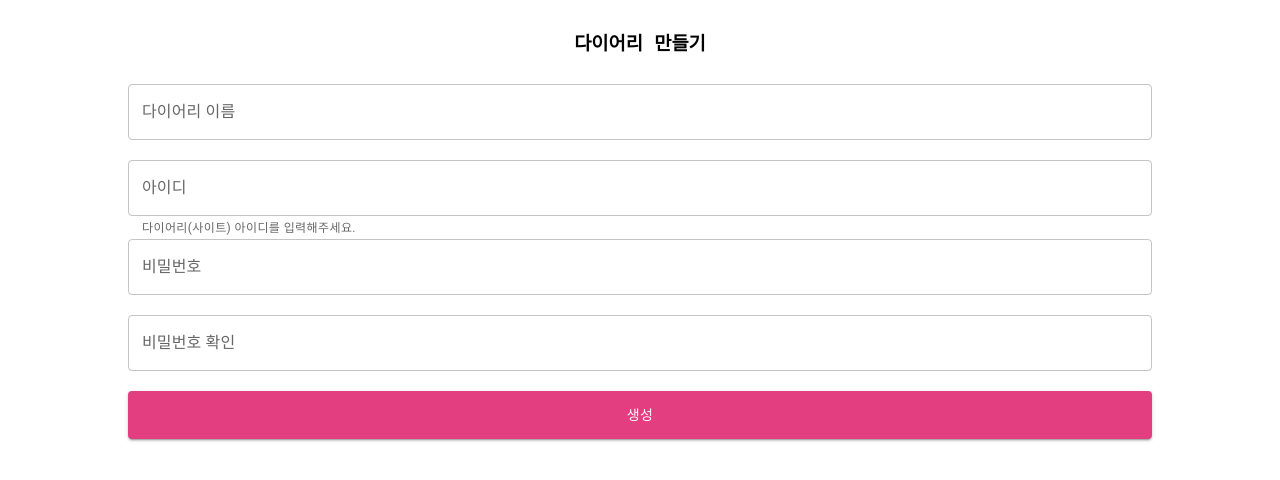
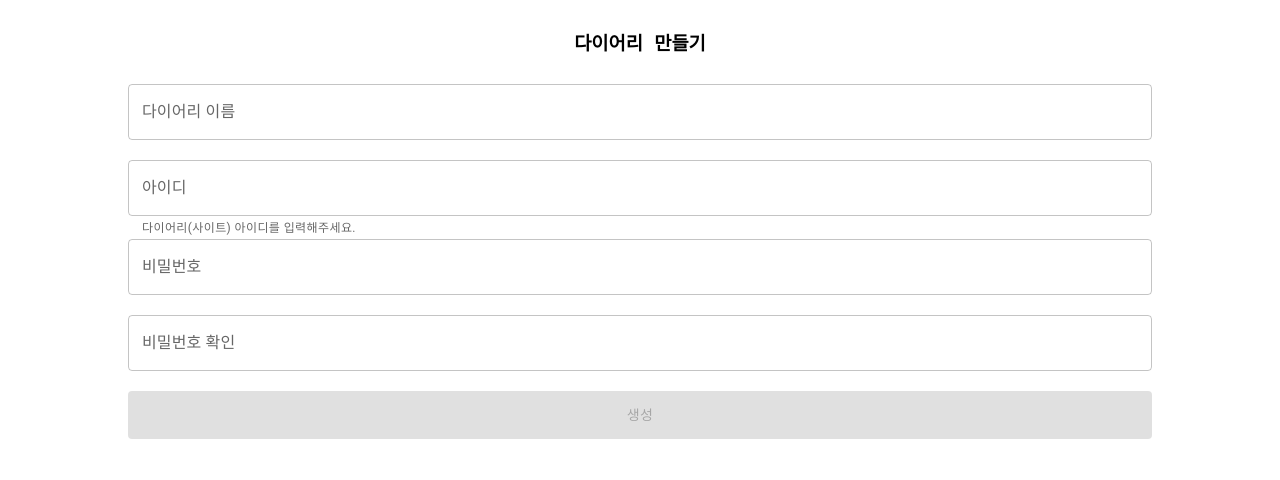
Before and after one commit to kis0421/study-diary, a React app: page / in a window 1280 px wide. Shown: the top 480 px of the page. Built offline with nearby package versions, Linux system fonts and the light colour scheme; no server answers; a web font is replaced by a local one.

Commit message:
생성 버튼 disabled 조건 추가

```diff
--- a/src/components/Main.tsx
+++ b/src/components/Main.tsx
@@ -103,12 +103,20 @@ const Main = () => {
         <Button
           variant="contained"
           style={{ width: "80%", height: "48px" }}
+          disabled={
+            !siteInfoForm.form["siteId"].trim()
+            || !siteInfoForm.form["siteName"].trim()
+            || !siteInfoForm.form["sitePassword"].trim()
+            || !siteInfoForm.form["sitePasswordConfirm"].trim()
+            || siteInfoForm.form["sitePasswordConfirm"] !== siteInfoForm.form["sitePassword"]
+            || siteInfoForm.form["siteIdCheckStatus"] !== "done"
+          }
           onClick={() => {
             console.log("dd")
           }}>생성</Button>
 
       </article>
-    </section>
+    </section >
   )
 }
 
```
